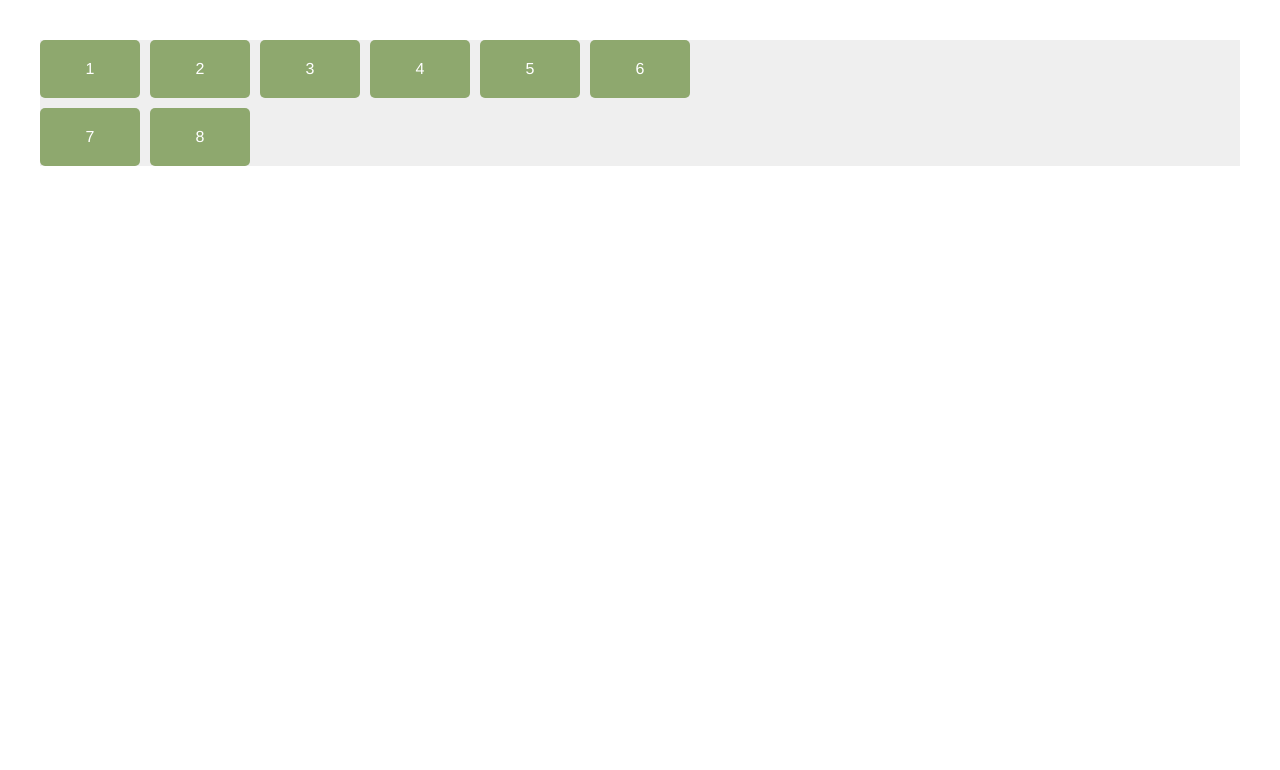
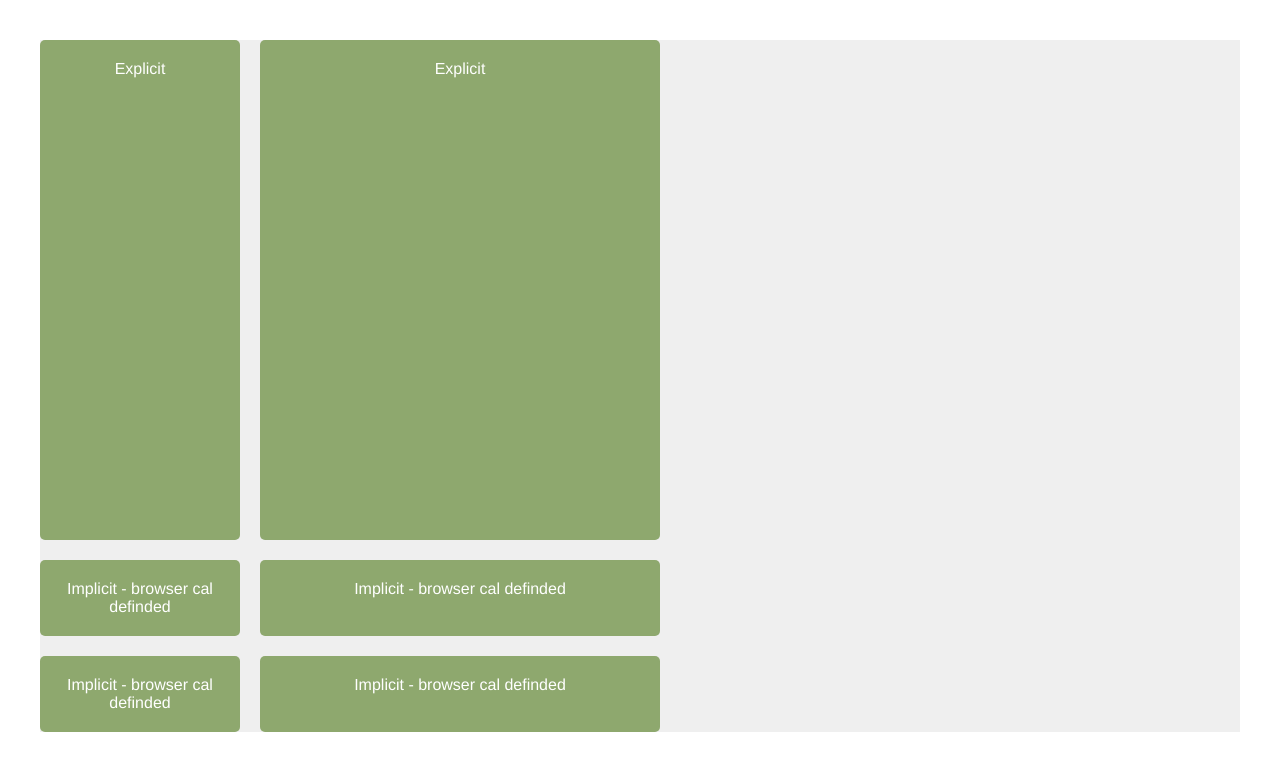
Before and after one commit to jagdeepsgill888/CSS-Grind_Ref, a plain HTML site: page index.html in a window 1280 px wide. Drawn offline with Linux system fonts and the light colour scheme.

Commit message:
understand this explicit vs implicit rows

```diff
--- a/css/main.css
+++ b/css/main.css
@@ -8,15 +8,18 @@ body {
   margin: 0 auto;
   background-color: #efefef;
   display: grid;
-  /*create 3 columns one at 380px, another at 380px and the final at 400px*/
-  grid-template-columns: 380px 380px 400px;
 
-  /* create 6 columns using a shorthand repeat -each columns will be 180px*/
-  grid-template-columns: repeat(6, 100px);
-  /*could use auto to take a coulmn fluid*/
-  /*Creating gutters essential*/
-  grid-gap: 10px;
+  /* explicit vs implicit rows */
+  grid-template-columns: 200px 400px;
+  grid-template-rows: 500px;
+
+  /* Implicit Rows */
+
+
+  grid-gap: 20px;
 }
+
+
 
 .box {
   background-color: #8ea86e;
--- a/index.html
+++ b/index.html
@@ -8,16 +8,12 @@
 
 <body>
   <div class="wrapper">
-  <div class="box 1">1</div>
-  <div class="box 2">2</div>
-  <div class="box 3">3</div>
-  <div class="box 4">4</div>
-  <div class="box 5">5</div>
-  <div class="box 6">6</div>
-  <div class="box 7">7</div>
-  <div class="box 8">8</div>
+  <div class="box 1">Explicit</div>
+  <div class="box 2">Explicit</div>
+  <div class="box 3">Implicit - browser cal definded</div>
+  <div class="box 4">Implicit - browser cal definded</div>
+  <div class="box 5">Implicit - browser cal definded</div>
+  <div class="box 6">Implicit - browser cal definded</div>
 </div>
-
-
 </body>
 </html>
```
